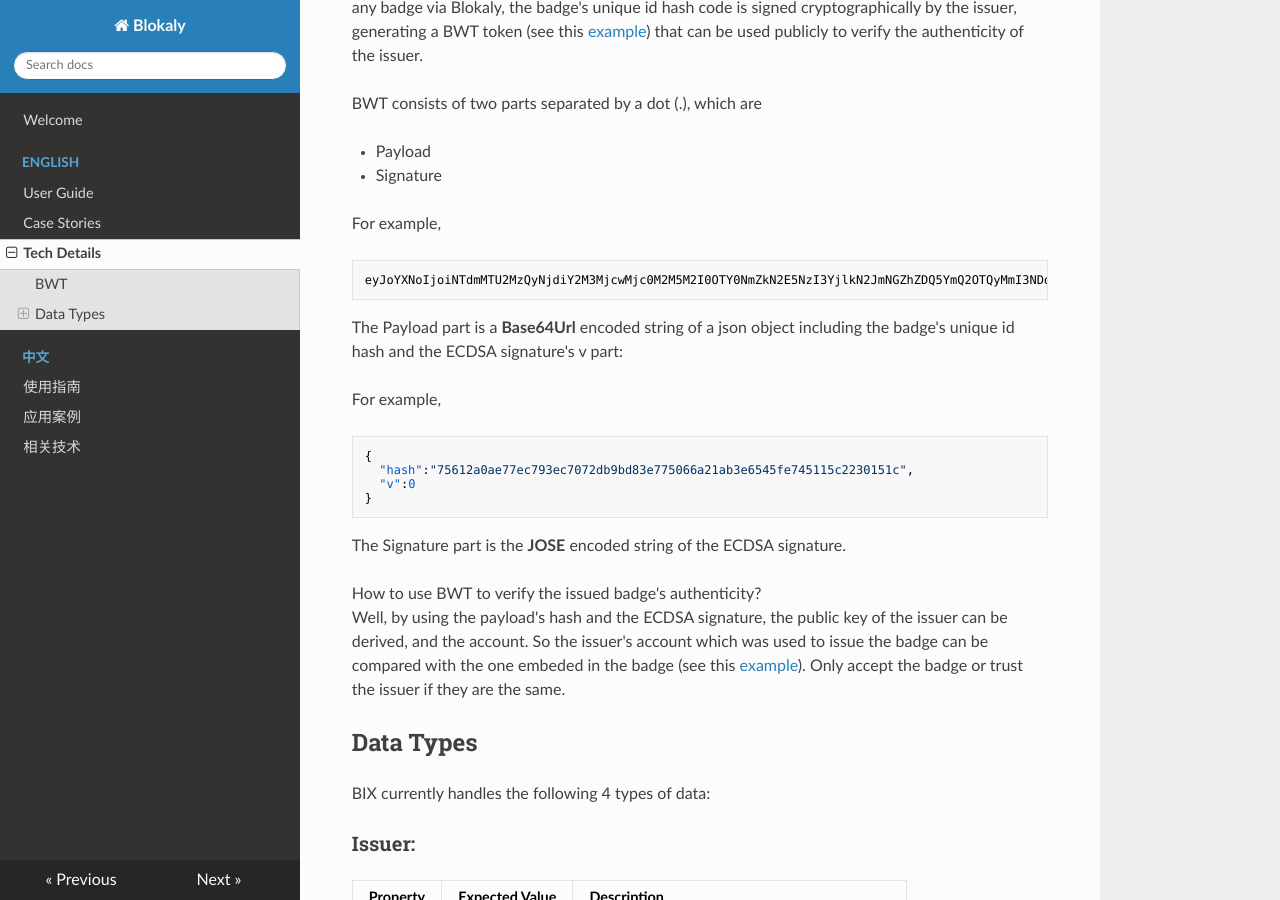
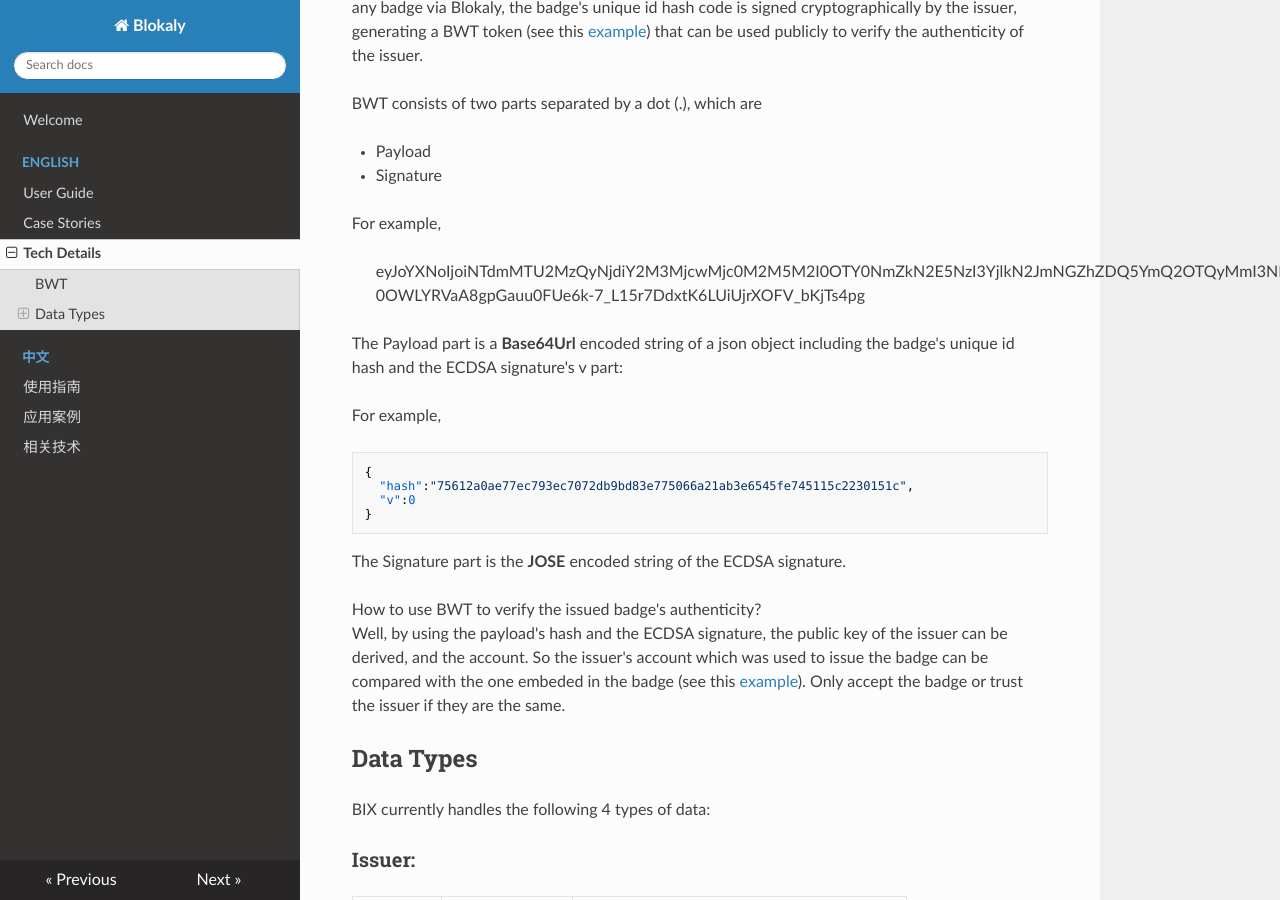
Before and after one commit to blokaly/banana, an MkDocs documentation site: the page built from docs/en/tech.md, in a window 1280 px wide and 900 px high, scrolled down 484 px. Built offline with MkDocs 1.6.1, drawn with Linux system fonts in a browser that asks for light colours; nearby versions of some CDN libraries; old or Windows-style settings are respelled for this version of MkDocs.

Commit message:
updated tech details

````diff
--- a/docs/en/tech.md
+++ b/docs/en/tech.md
@@ -22,9 +22,8 @@ BWT consists of two parts separated by a dot (.), which are
 - Signature
 
 For example,
-```text
-eyJoYXNoIjoiNTdmMTU2MzQyNjdiY2M3MjcwMjc0M2M5M2I0OTY0NmZkN2E5NzI3YjlkN2JmNGZhZDQ5YmQ2OTQyMmI3NDdlNSIsInYiOjF9.EG0nMGSv8QlqT6tKnhVn6nGuqata7Q-0OWLYRVaA8gpGauu0FUe6k-7_L15r7DdxtK6LUiUjrXOFV_bKjTs4pg
-```
+>eyJoYXNoIjoiNTdmMTU2MzQyNjdiY2M3MjcwMjc0M2M5M2I0OTY0NmZkN2E5NzI3YjlkN2JmNGZhZDQ5YmQ2OTQyMmI3NDdlNSIsInYiOjF9.EG0nMGSv8QlqT6tKnhVn6nGuqata7Q-0OWLYRVaA8gpGauu0FUe6k-7_L15r7DdxtK6LUiUjrXOFV_bKjTs4pg
+
 
 The Payload part is a **Base64Url** encoded string of a json object including the badge's unique id hash and the ECDSA signature's v part:
 
````
